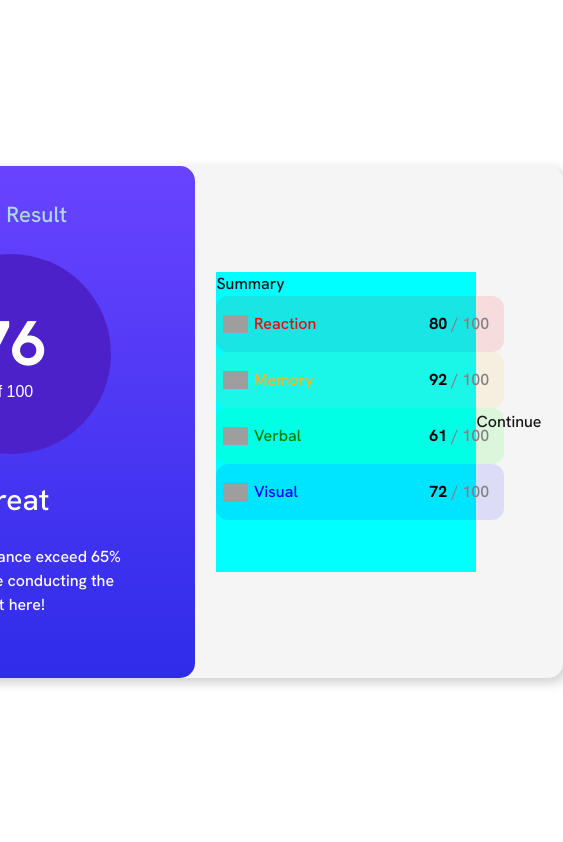
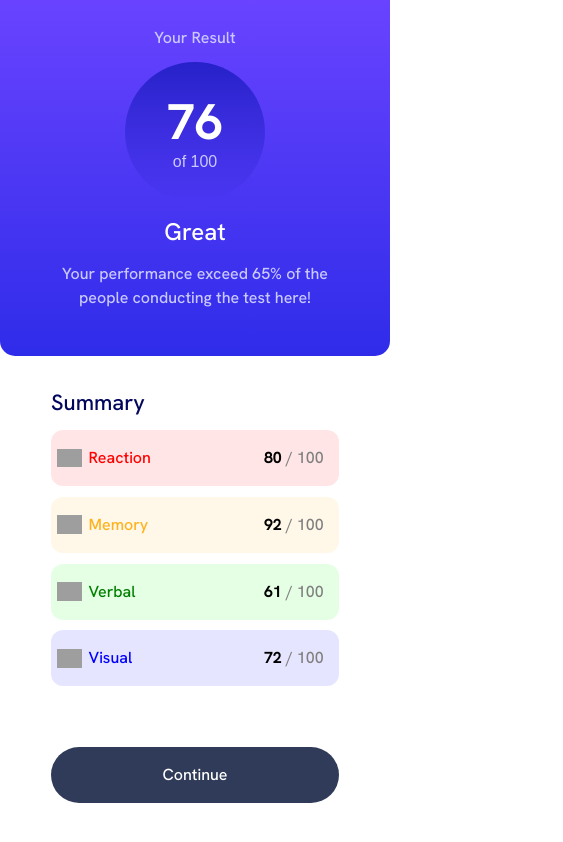
Before and after one commit to Ropenfold/frontend-mentor-results-summary, a Next.js app: page / in a window 390 px wide. Shown: the top 842 px of the page, 563 px wide, since content can reach past the window. Built offline with nearby package versions, Linux system fonts and the light colour scheme; grey boxes are pictures that could not be loaded.

Commit message:
update resultsSummaryStyles File

```diff
--- a/public/styles/resultsSummaryStyles.module.css
+++ b/public/styles/resultsSummaryStyles.module.css
@@ -11,6 +11,7 @@
     height: 512px;
     background: whitesmoke;
     display: flex;
+    flex-wrap: wrap;
     flex-direction: row;
     border-radius:15px;
     filter: drop-shadow(#cecccc 0.3rem 0.3rem 6px);
@@ -35,11 +36,12 @@
 
 .summaryContainer {
     display:flex;
+    flex-direction: column;
     align-items: center;
-    justify-content: center;
+    justify-content: space-around;
     width: 368px;
     height: 512px;
-    background-color: whitesmoke;
+    background-color: #FFFFFF;
     border-radius:0px 15px 15px 0px;
 }
 
@@ -49,11 +51,10 @@
         width: 200px;
         height: 200px;
         background: linear-gradient(
-    to bottom, /* Gradient direction from top to bottom */
-    #4D21C9 100%, /* First color starts at 0% */
-    #2521C9 0%, /* Second color also starts at 0% (overlapping) */
-    #2521C9 0% /* Third color at 100% */
-  );
+        to bottom,
+       #2521C9 0%,     /* Top color fully opaque */
+       rgba(47, 44, 233, 0) 100% /* Bottom color with 0% opacity */
+);
         border-radius: 50%;
         display: flex;
         align-items: center;
@@ -67,7 +68,7 @@
     .resultsHeader {
         margin: 0;
         font-size: 22px;
-        color: lightblue;
+        color: #CAC9FF;
     }
 
     .resultsScore {
@@ -78,7 +79,7 @@
     }
 
     .resultsTotalScore {
-        color: white;
+        color: #CAC9FF;
     }
 
     .resultsRating {
@@ -87,19 +88,154 @@
     }
 
     .resultsComparisonText {
-        color:white;
+        color: #CAC9FF;
         text-align: center;
+        font-size: 16px;
         padding-left: 50px;
         padding-right: 50px;
         padding-bottom: 30px;
     }
 
     .scoreContainer {
-        background-color: aqua;
-        width: 260px;
+        display: flex;
+        flex-direction: column;
+        justify-content: space-between;
+        width: 288px;
         height: 300px;
     }
 
     .continueButton {
+        width: 288px;
+        height:56px;
+        background: #303B59;
+        color: white;
+        border-radius: 128px;
+        margin-bottom: 35px;
+    }
 
+    .summaryHeader {
+        font-size: 22px;
+        align-self: flex-start;
+        color: #02075d;
     }
+
+    .continueButton:hover {
+        width: 288px;
+        height:56px;
+        background: linear-gradient(
+            to bottom,
+            #7755FF 0%,
+            #6943FF 0%,
+            #2F2CE9 100%
+          );
+        color: white;
+        border-radius: 128px;
+        margin-bottom: 35px;
+    }
+
+    @media (max-width: 480px) {
+        .mainContainer {
+            display: flex;
+            width: 100vw;
+            height:100%;
+            justify-content: center;
+            align-items: center;
+        }
+
+        .backgroundContainer {
+            width: 736px;
+            height: 512px;
+            background: #FFFFFF;
+            display: flex;
+            flex-wrap: wrap;
+            flex-direction: row;
+        }
+
+        .resultContainer {
+            display: flex;
+            flex-direction: column;
+            align-items: center;
+            justify-content: space-around;
+            width: 100%;
+            height: 356px;
+            background: linear-gradient(
+            to bottom, /* Gradient direction from top to bottom */
+            #7755FF 0%, /* First color starts at 0% */
+            #6943FF 0%, /* Second color also starts at 0% (overlapping) */
+            #2F2CE9 100% /* Third color at 100% */
+          );
+            border-radius: 0 0 15px 15px;
+            padding: 20px;
+        }
+
+        .circle {
+    display: flex;
+    flex-direction: column;
+        width: 140px;
+        height: 140px;
+        background: linear-gradient(
+        to bottom,
+       #2521C9 0%,     /* Top color fully opaque */
+       rgba(47, 44, 233, 0) 100% /* Bottom color with 0% opacity */
+);
+        border-radius: 50%;
+        display: flex;
+        align-items: center;
+        justify-content: center;
+        color: white;
+        font-family: Arial, sans-serif;
+        text-align: center;
+        line-height: 1.2;
+    }
+
+        .summaryContainer {
+            display:flex;
+            flex-direction: column;
+            align-items: center;
+            justify-content: space-around;
+            width: 100%;
+            height: 512px;
+            background-color: #FFFFFF;
+            border-radius: 0px;
+        }
+
+         .continueButton {
+        width: 288px;
+        height:56px;
+        background: #303B59;
+        color: white;
+        border-radius: 128px;
+        margin-bottom: 35px;
+    }
+
+    .resultsScore {
+        font-family: 'HankenGrotesk', sans-serif;
+        font-size:50px;
+        font-weight: bold;
+        color: white;
+    }
+
+    .resultsTotalScore {
+        color: #CAC9FF;
+    }
+
+    .resultsHeader {
+        margin: 0;
+        font-size: 16px;
+        color: #CAC9FF;
+    }
+
+    .resultsRating {
+        color: white;
+        font-size: 24px;
+    }
+
+    .resultsComparisonText {
+        color: #CAC9FF;
+        text-align: center;
+        font-size: 16px;
+        padding-left: 30px;
+        padding-right: 30px;
+        padding-bottom: 20px;
+    }
+}
```
